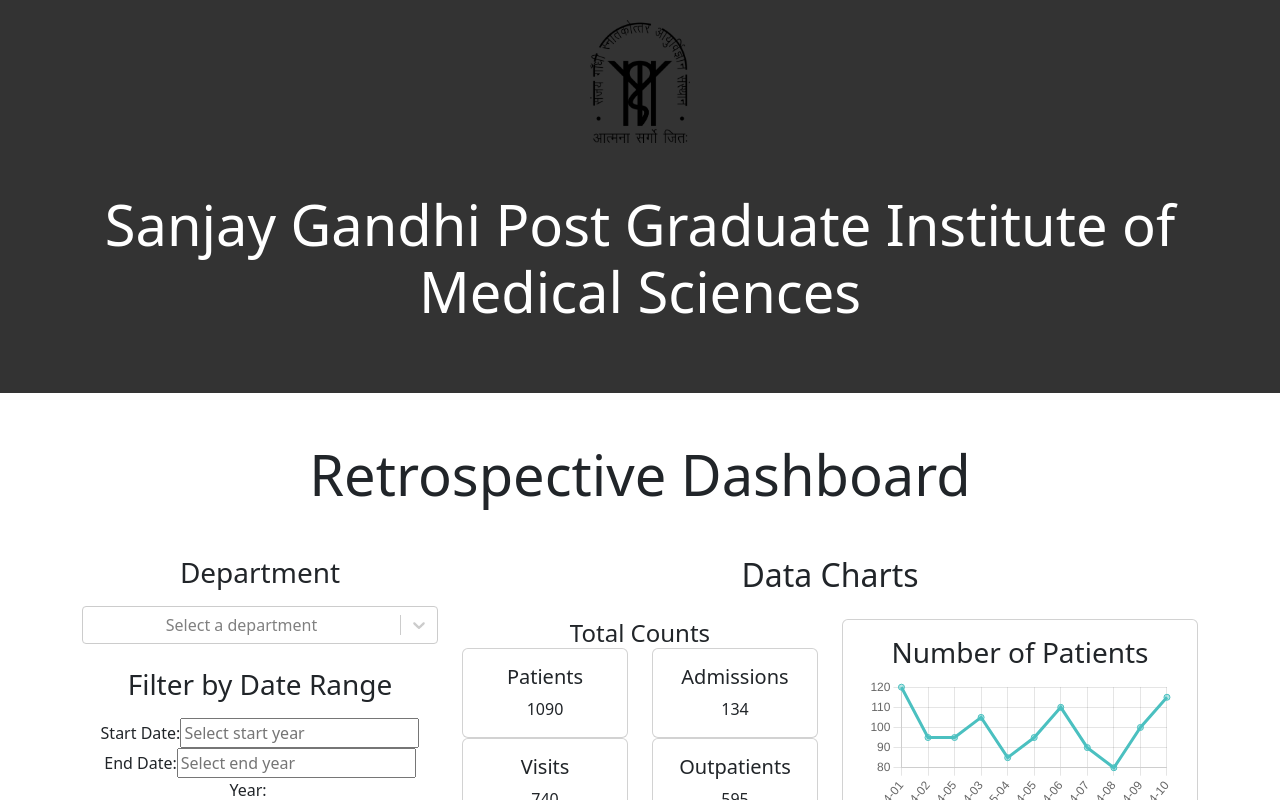
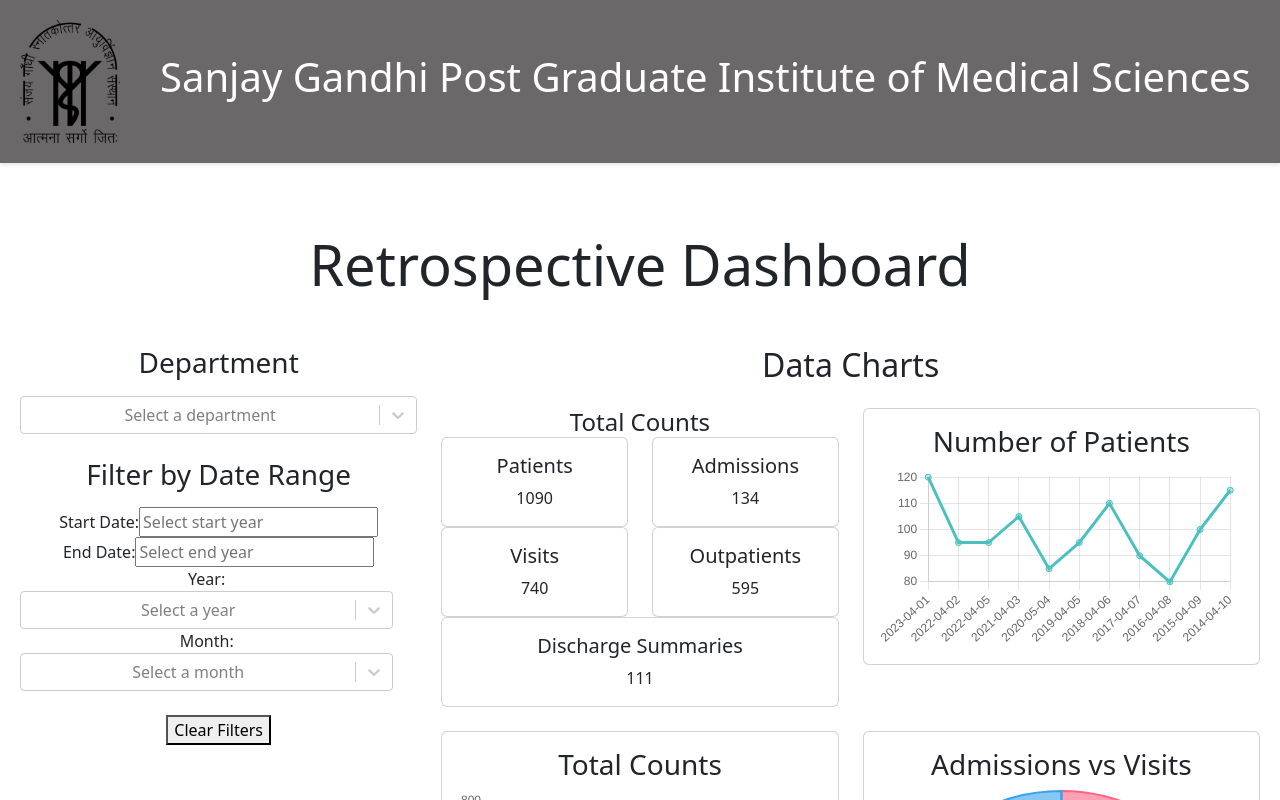
Before and after one commit to ayushy78/dashboard, a React (Create React App) app: page / in a window 1280 px wide. Shown: the top 800 px of the page. Built offline with nearby package versions, Linux system fonts and the light colour scheme.

Commit message:
Can you center the div

```diff
--- a/src/component/Dashboard.css
+++ b/src/component/Dashboard.css
@@ -1,10 +1,31 @@
 /* Header */
 .header {
-  background-color: #333;
+  background-color: #6a6868;
+  color: #fff;
+  padding: 20px 0;
+  box-shadow: 0 2px 4px 0 rgba(0, 0, 0, 0.1);
+}
+
+.logo-container {
+  display: flex;
+  align-items: center;
+  justify-content: start;
+  padding-left: 20px;
+}
+
+.logo {
+  height: 50px;
+  margin-right: 20px;
+}
+
+.app-name {
+  font-size: 1.5rem;
+  align-items: center;
+  padding: 20px;
+  text-align: center;
   color: #fff;
   padding: 20px;
 }
-
 
 .coll:first-child {
   margin-right: 20px; /* Add some spacing between logo and heading */
--- a/src/component/Dashboard.js
+++ b/src/component/Dashboard.js
@@ -65,17 +65,14 @@
   return (
     <div>
       <div className="header">
-        <div className="row align-items-center">
-          <div className="coll">
+        <div className="logo-container">
           <img src={logo} className="logo" alt="logo" />
-          </div>
-          <div className="coll">
-            <h2 className="display-4 my-5 text-center mb-5">
-              Sanjay Gandhi Post Graduate Institute of Medical Sciences
-            </h2>
+          <div className="app-name">
+            <h1>Sanjay Gandhi Post Graduate Institute of Medical Sciences</h1>
           </div>
         </div>
       </div>
+      <div className="dashboard-container row align-items-center">
         <div className="container">
           <div className="row">
             <h1 className="display-4 my-5 text-center mb-5">
@@ -86,7 +83,10 @@
           <div className="row">
             <div className="col-md-4">
               <DepartmentFilter onDepartmentChange={handleDepartmentChange} />
-            <DateFilter onDateChange={handleDateChange} dateRange={dateRange} />
+              <DateFilter
+                onDateChange={handleDateChange}
+                dateRange={dateRange}
+              />
               <button onClick={clearFilters}>Clear Filters</button>
             </div>
             <div className="col-md-8">
@@ -95,6 +95,7 @@
           </div>
         </div>
       </div>
+    </div>
   );
 };
 
```
Lines whose indentation alone changed are shown as unchanged.
